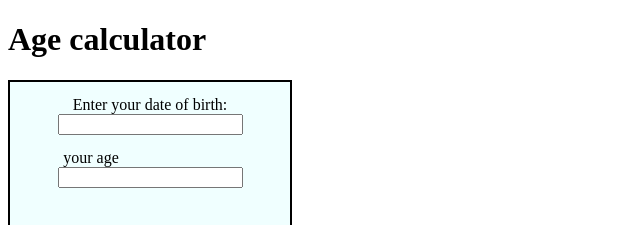
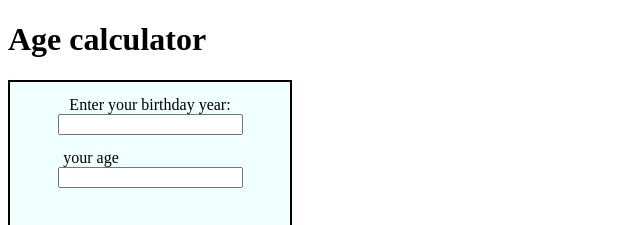
Before and after one commit to sachinkushwha/age-calculator, a plain HTML site: page index.html in a window 1280 px wide. Shown: the top 225 px of the page, 0-640 px from the left. Drawn offline with Linux system fonts and the light colour scheme.

Commit message:
Update index.html

```diff
--- a/index.html
+++ b/index.html
@@ -9,7 +9,7 @@
 <body>
     <h1>Age calculator</h1>
     <div class="age-calculator">
-            <label for="age-input">Enter your date of birth:</label>
+            <label for="age-input">Enter your birthday year:</label>
             <input type="number" name="" id="age-input">
             <label for="your-age" id="youage">your age</label>
             <input type="text" name="" id="your-age">
```
